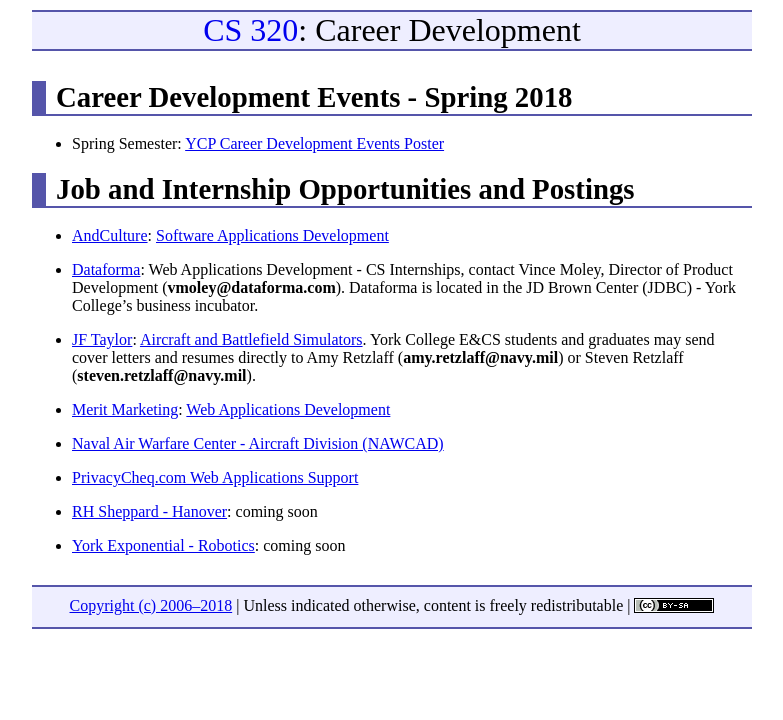
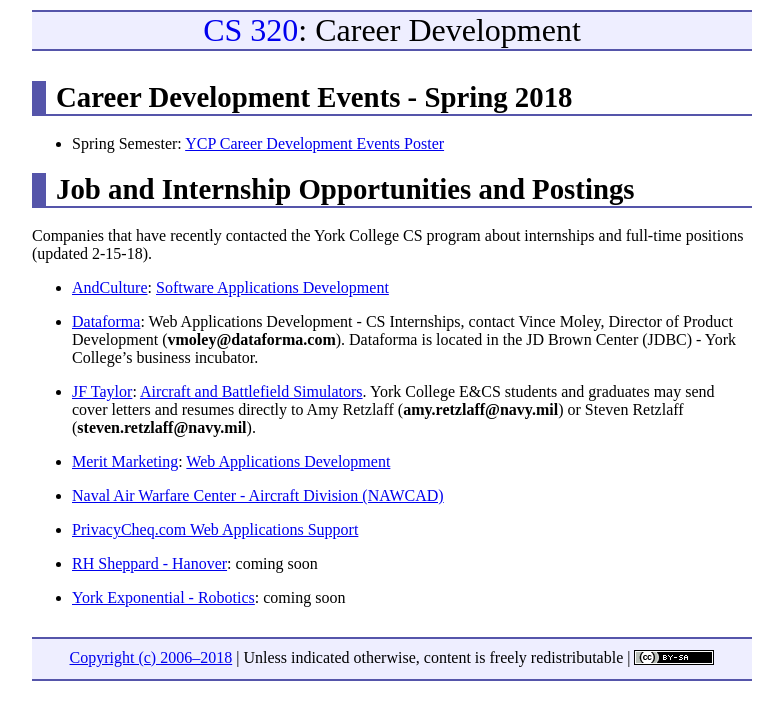
Before and after one commit to ycpcs/cs320-spring2018, a Jekyll site: the page built from careers/index.md, in a window 1280 px wide. Shown: the top 720 px of the page, without its empty margins (248-1031 px from the left). Built offline with Jekyll 4.4.1, drawn with Linux system fonts in a browser that asks for light colours.

Commit message:
postings

```diff
--- a/careers/index.md
+++ b/careers/index.md
@@ -14,6 +14,7 @@ Career Development Events - Spring 2018
 
 Job and Internship Opportunities and Postings
 =============================================
+Companies that have recently contacted the York College CS program about internships and full-time positions (updated 2-15-18).
 
 * [AndCulture](https://andculture.com): [Software Applications Development](https://andculture.com/careers/career/4/internships)
 
```
